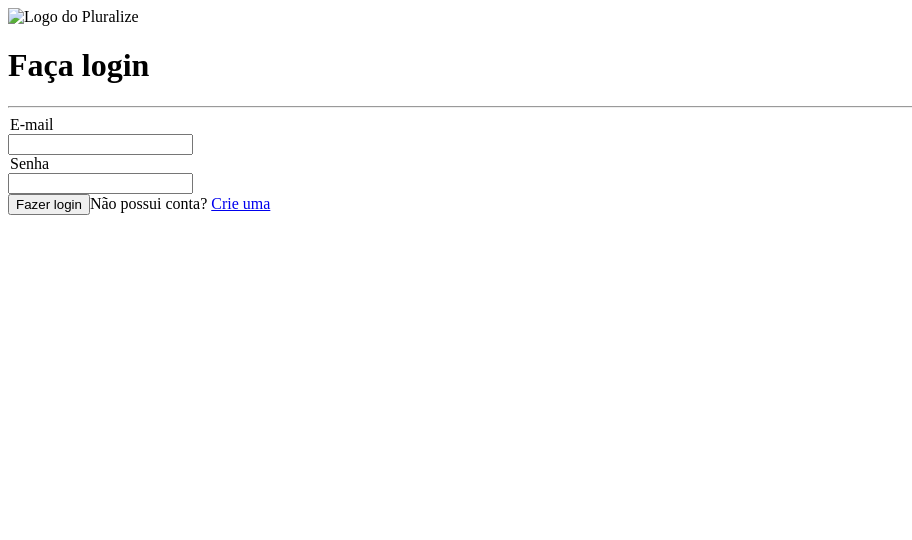
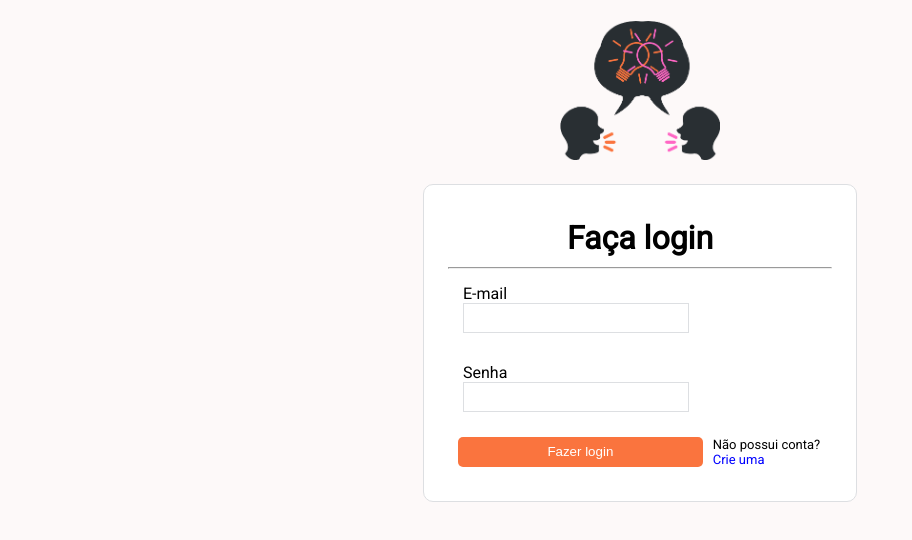
Before and after one commit to valdir-amaral/tela-login, a plain HTML site: page index.html in a window 1280 px wide. Shown: the whole page, without its empty margins (0-912 px from the left). Drawn offline with Linux system fonts and the light colour scheme; the site is published under a folder, as on GitHub Pages, so addresses that start at the root find nothing.

Commit message:
Update index.html

```diff
--- a/index.html
+++ b/index.html
@@ -8,13 +8,13 @@
     <link rel="preconnect" href="https://fonts.gstatic.com" crossorigin>
     <link href="https://fonts.googleapis.com/css2?family=Roboto:ital,wght@0,100;0,300;0,400;1,100;1,300&display=swap" rel="stylesheet">
     <title>Login | Pluralize</title>
-    <link rel="stylesheet" href="/assets/style.css">
-    <link rel="shortcut icon" href="/img/favicon-32x32.png" type="image/x-icon">
+    <link rel="stylesheet" href="./assets/style.css">
+    <link rel="shortcut icon" href="./img/favicon-32x32.png" type="image/x-icon">
 </head>
 <body>
     <main id="main-section">
         <div class="logo">
-            <img src="/img/logopluralize.png" alt="Logo do Pluralize" class="logoimg" width="160">
+            <img src="./img/logopluralize.png" alt="Logo do Pluralize" class="logoimg" width="160">
         </div>
         <div id="formulario">
             <form action="GET">
```
